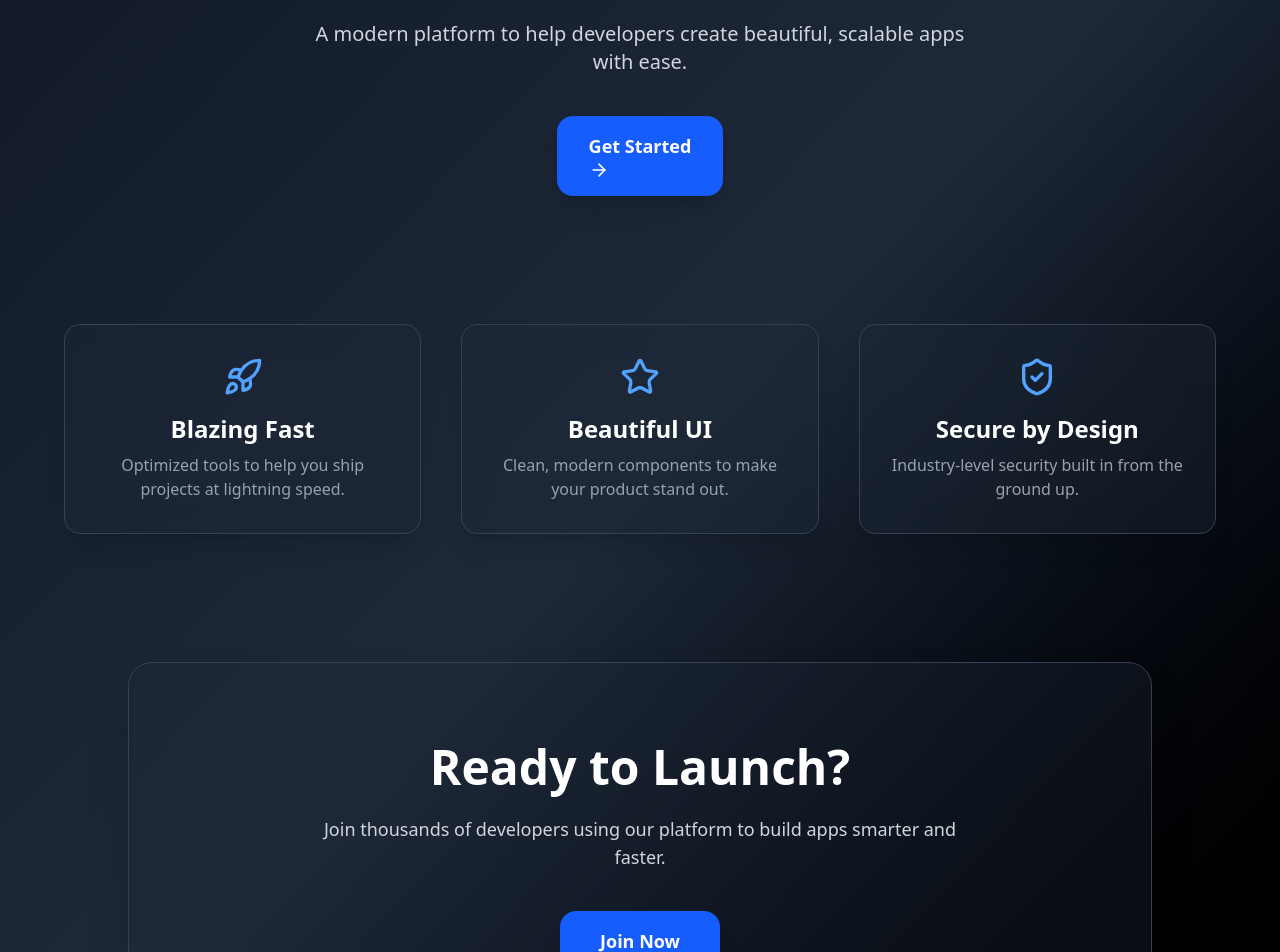
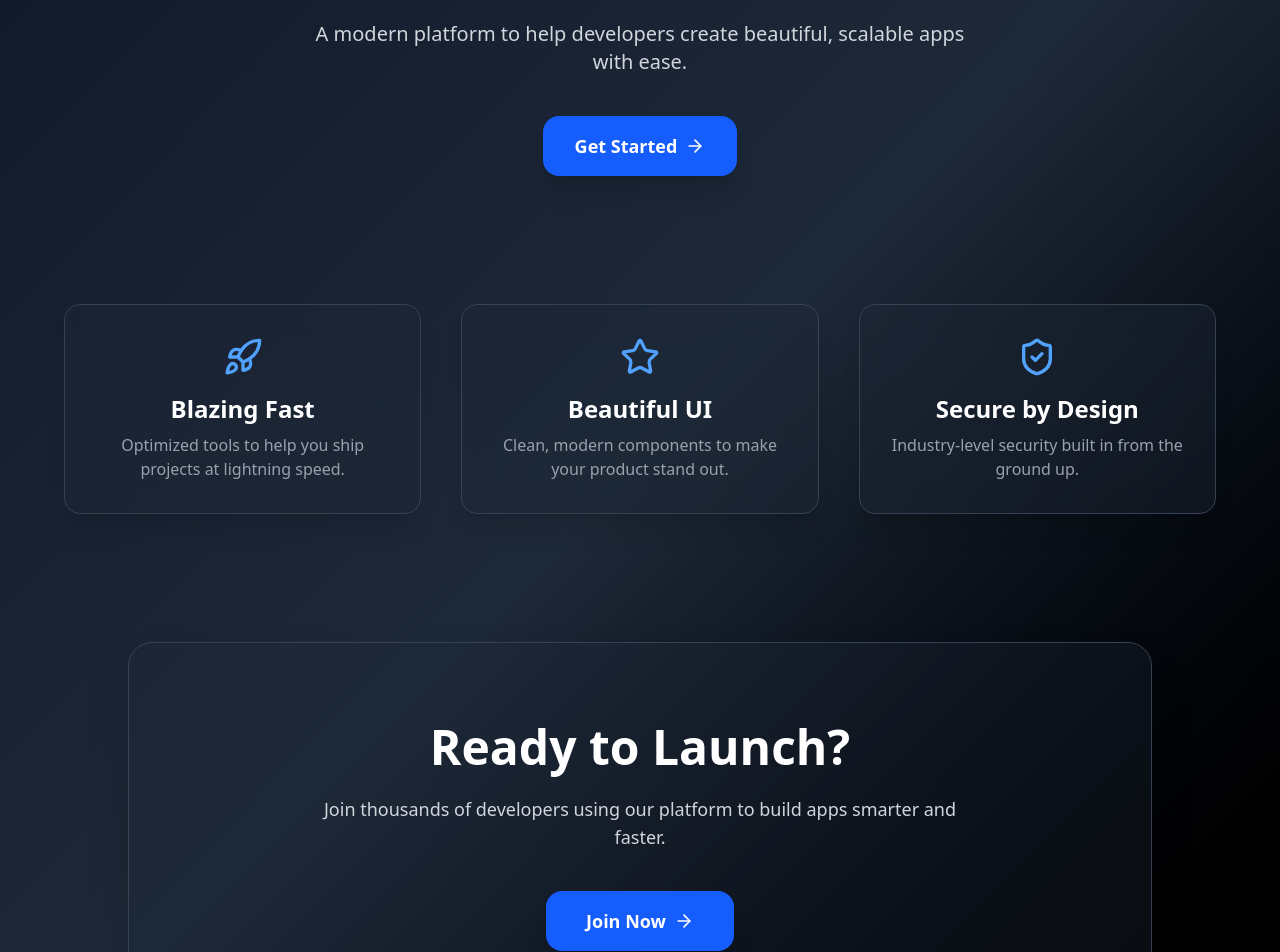
Before and after one commit to dev-suryajith/freelancerCRM-frontend, a React app: page / in a window 1280 px wide. Shown: the part 280-1232 px from the top of the page. Built offline with nearby package versions, Linux system fonts and the light colour scheme; the HTML template or start-up script is replaced by a standard one.

Commit message:
Update LandingPage.jsx

```diff
--- a/src/common/LandingPage.jsx
+++ b/src/common/LandingPage.jsx
@@ -30,13 +30,13 @@ export default function LandingPage() {
             A modern platform to help developers create beautiful, scalable apps with ease.
           </motion.p>
 
-          <motion.button
+          <Link to="/login"><motion.button
             whileHover={{ scale: 1.05 }}
             whileTap={{ scale: 0.97 }}
             className="bg-blue-600 hover:bg-blue-500 px-8 py-4 rounded-2xl text-lg font-semibold shadow-xl flex items-center gap-2 mx-auto"
           >
-            <Link to="/login" classname='flex items-center'>Get Started <ArrowRight size={20} /></Link>
-          </motion.button>
+            Get Started <ArrowRight size={20} />
+          </motion.button></Link>
         </section>
 
         {/* Features Section */}
@@ -88,13 +88,13 @@ export default function LandingPage() {
             Join thousands of developers using our platform to build apps smarter and faster.
           </p>
 
-          <motion.button
+          <Link to="/login"><motion.button
             whileHover={{ scale: 1.07 }}
             whileTap={{ scale: 0.95 }}
             className="bg-blue-600 hover:bg-blue-500 px-10 py-4 rounded-2xl text-lg font-semibold shadow-xl flex items-center gap-2 mx-auto"
           >
-            <Link to="/login" classname='flex items-center'>Join Now <ArrowRight size={20} /></Link>
-          </motion.button>
+            Join Now <ArrowRight size={20} />
+          </motion.button></Link>
         </section>
       </div>
     </>
```
